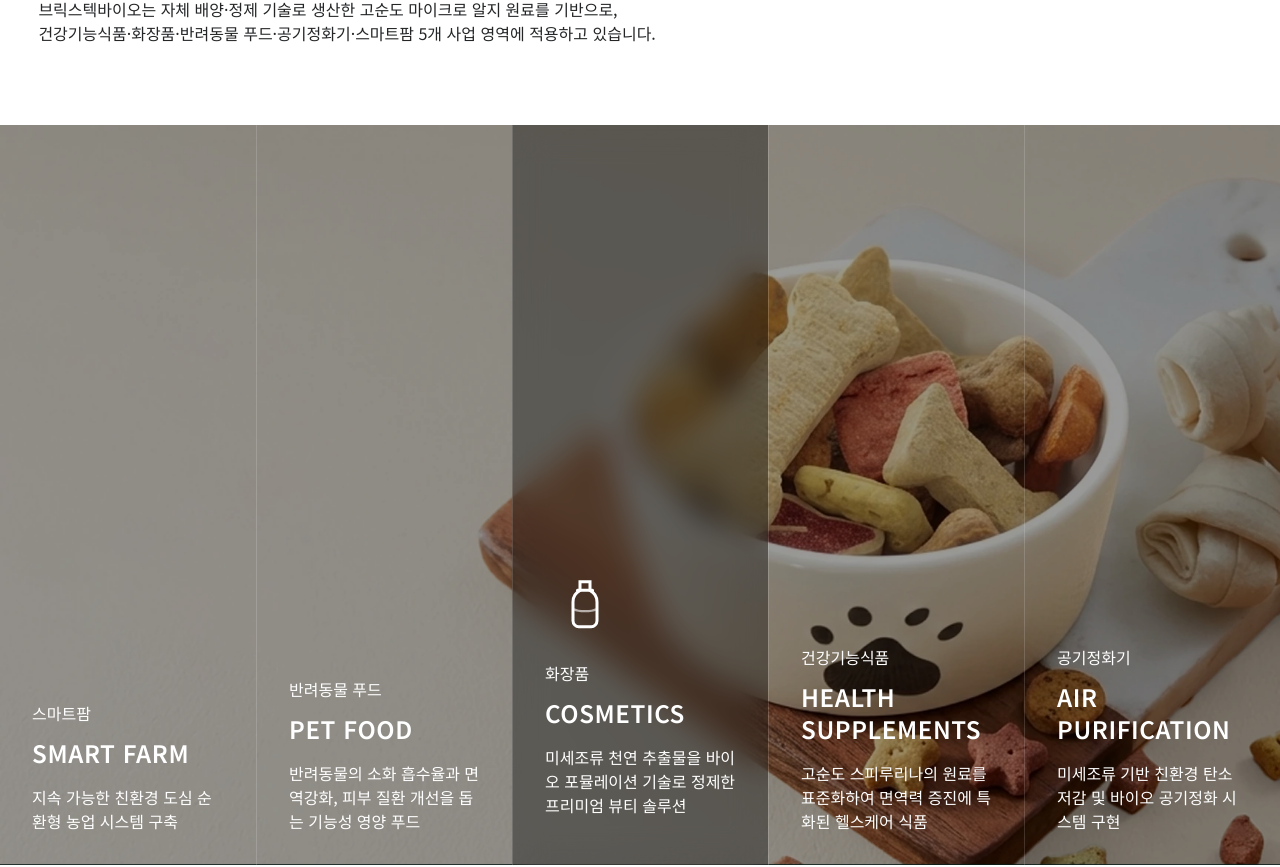
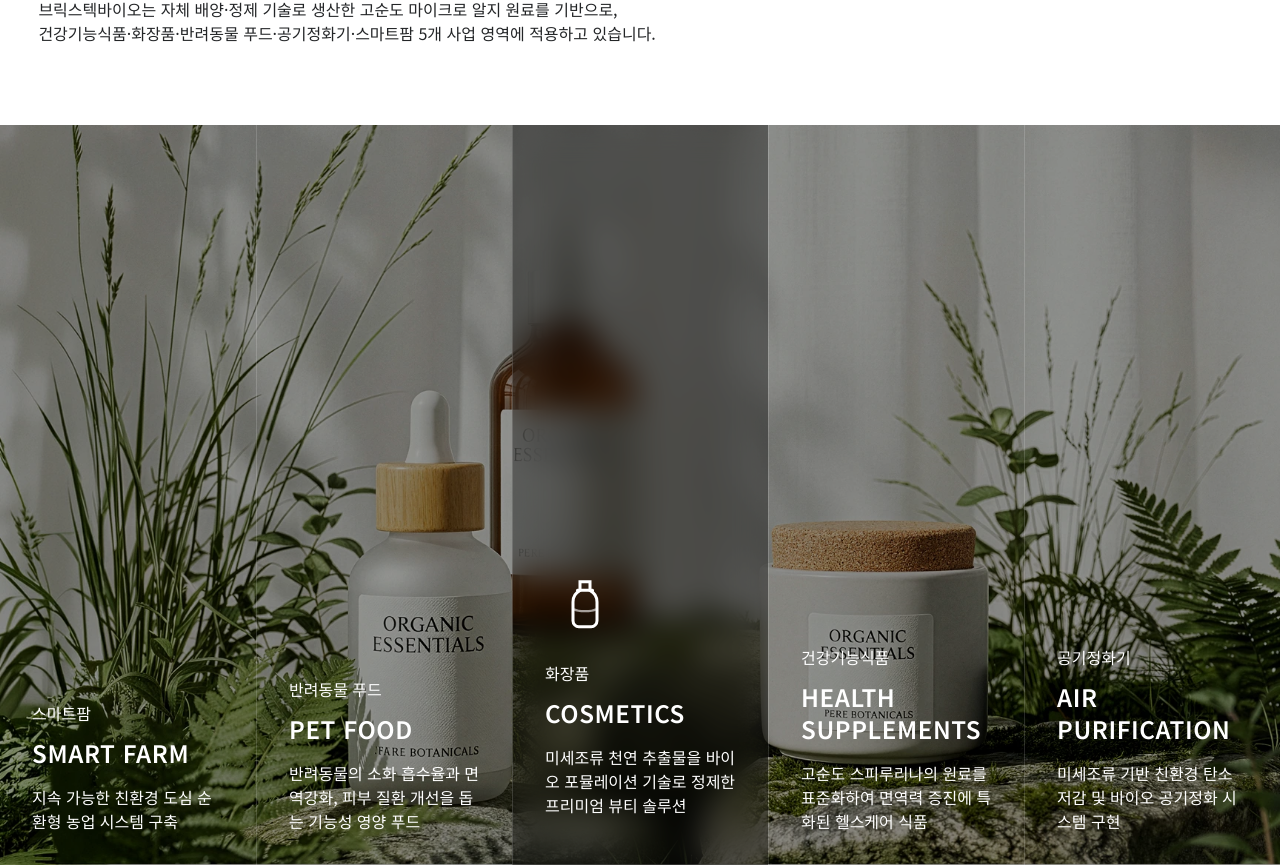
Before and after one commit to globalmig/brixtech-bio, a Next.js app: page /about in a window 1280 px wide. Shown: the part 2435-3302 px from the top of the page. Built offline with nearby package versions, Linux system fonts and the light colour scheme; no server answers; the database is empty.

Commit message:
feat: 주요사업영역 배경 변경

```diff
--- a/components/domain/about/BusinessCoreValues.tsx
+++ b/components/domain/about/BusinessCoreValues.tsx
@@ -9,24 +9,24 @@ const AUTOPLAY_INTERVAL = 3000;
 
 const BACKGROUND_IMAGES = [
   {
-    desktop: '/images/about/about-health.webp',
-    mobile: '/images/about/about-health-mo.webp',
+    desktop: '/images/about/about-smart-farm.webp',
+    mobile: '/images/about/about-smart-farm-mo.webp',
+  },
+  {
+    desktop: '/images/about/about-pet-food.webp',
+    mobile: '/images/about/about-pet-food-mo.webp',
   },
   {
     desktop: '/images/about/about-cosmetics.webp',
     mobile: '/images/about/about-cosmetics-mo.webp',
   },
   {
-    desktop: '/images/about/about-pet-food.webp',
-    mobile: '/images/about/about-pet-food-mo.webp',
+    desktop: '/images/about/about-health.webp',
+    mobile: '/images/about/about-health-mo.webp',
   },
   {
     desktop: '/images/about/about-air.webp',
     mobile: '/images/about/about-air-mo.webp',
-  },
-  {
-    desktop: '/images/about/about-smart-farm.webp',
-    mobile: '/images/about/about-smart-farm-mo.webp',
   },
 ];
 
```
